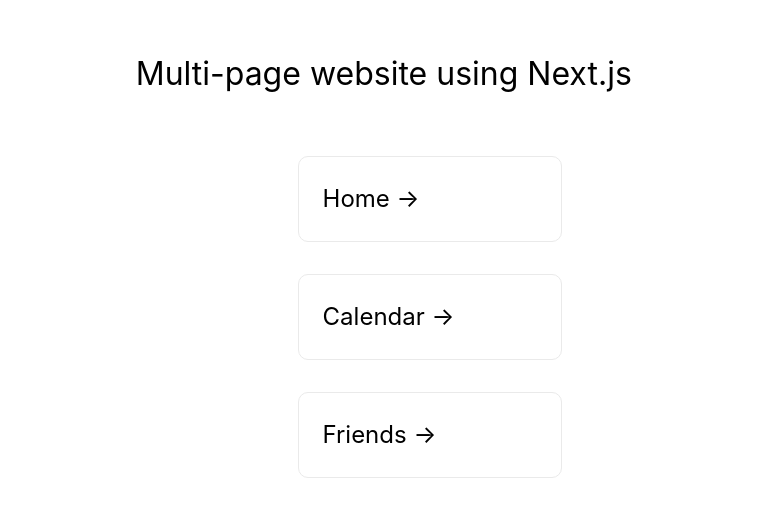
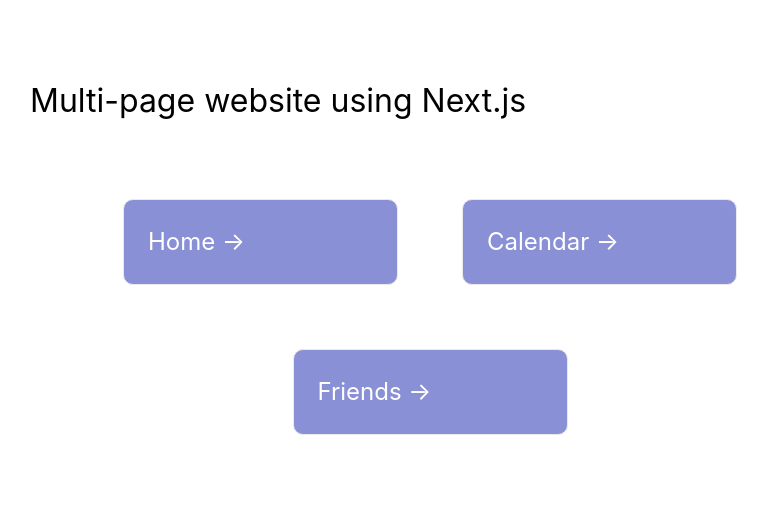
Before and after one commit to JCernei/ReconectHackathon, a Next.js app: page /redirect in a window 1280 px wide. Shown: the part 125-642 px from the top of the page, without its empty margins (210-978 px from the left). Built offline with nearby package versions, Linux system fonts and the light colour scheme.

Commit message:
Improve friends page

```diff
--- a/pages/friends.js
+++ b/pages/friends.js
@@ -1,9 +1,48 @@
+import axios from 'axios'
 import Wrapper from '../components/Wrapper';
+import { useEffect, useState } from 'react';
+import {getCurrentUser} from '../utils';
+import AccountCircleRoundedIcon from '@mui/icons-material/AccountCircleRounded';
+import AddBoxRoundedIcon from '@mui/icons-material/AddBoxRounded';
+export default function Friends(){
+  const [users, setUsers] = useState([])
+  useEffect(() => {
+      (async () => {
+      const user = getCurrentUser();
+      const res = await axios.post(`/friends.php`, { user });
 
-export default function Friends(){
+      // const res = {
+      //   status: 200,
+      //   data: [
+      //     { tip: 0, title: 'test-1', start: '2022-06-18 14:00', end: '2022-06-18 14:30' },
+      //     { tip: 1, title: 'test-2', start: '2022-06-18 19:00', end: '2022-06-18 20:30' }
+      //   ]
+      // }
+
+      if (res.status == 200) {
+        setUsers(res.data)
+        console.log('[x] asd', res.data)
+      }
+
+      })()
+
+  }, [])
+
     return(
       <Wrapper>
-        <h1>Hello world </h1>
+
+        <div>
+          <br/>
+          <br/>
+          <div className="usr">
+            <h1 className='text-xl'>&emsp;&emsp; Add friend </h1>&emsp;&emsp; <input type="text" name="username" className="rounded border bg-gray-100 p-4 text-lg" placeholder="username"/>
+            <button className=''>
+            <AddBoxRoundedIcon style={{fontSize: '62px'}}/>
+            </button>
+          </div>
+        <br/>
+        <h1 className='text-xl'>&emsp;&emsp; Your Friends: </h1>{users.map(user => <div  className="card text-xl	"><AccountCircleRoundedIcon/>&emsp;{ user.nume}:&emsp;@{user.username}</div>)}
+        </div>
 
       </Wrapper>
     )
--- a/styles/globals.css
+++ b/styles/globals.css
@@ -41,23 +41,25 @@
 }
 
 .card {
-  margin: 1rem;
+  margin: 2rem;
   padding: 1.5rem;
   text-align: left;
-  color: inherit;
+  background-color: #8a90d6;
+  color: white;
   text-decoration: none;
   border: 1px solid #eaeaea;
   border-radius: 10px;
   transition: color 0.15s ease, border-color 0.15s ease;
-  width: 45%;
+  width: 275px;
+  /* text-align: center; */
 }
 
-.card:hover,
-.card:focus,
+/* .card:hover, */
+/* .card:focus,
 .card:active {
   color: #0070f3;
   border-color: #0070f3;
-}
+} */
 
 .card h2 {
   font-size: 1.5rem;
```
